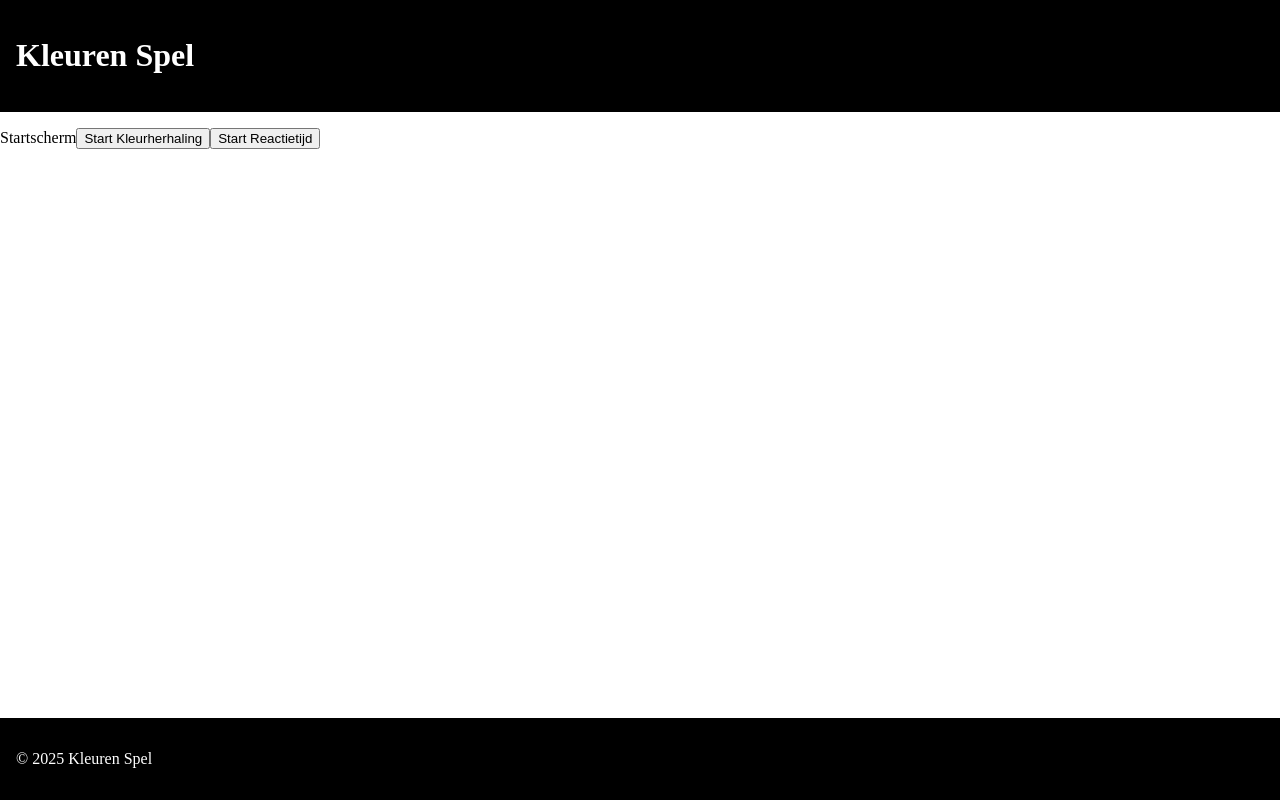
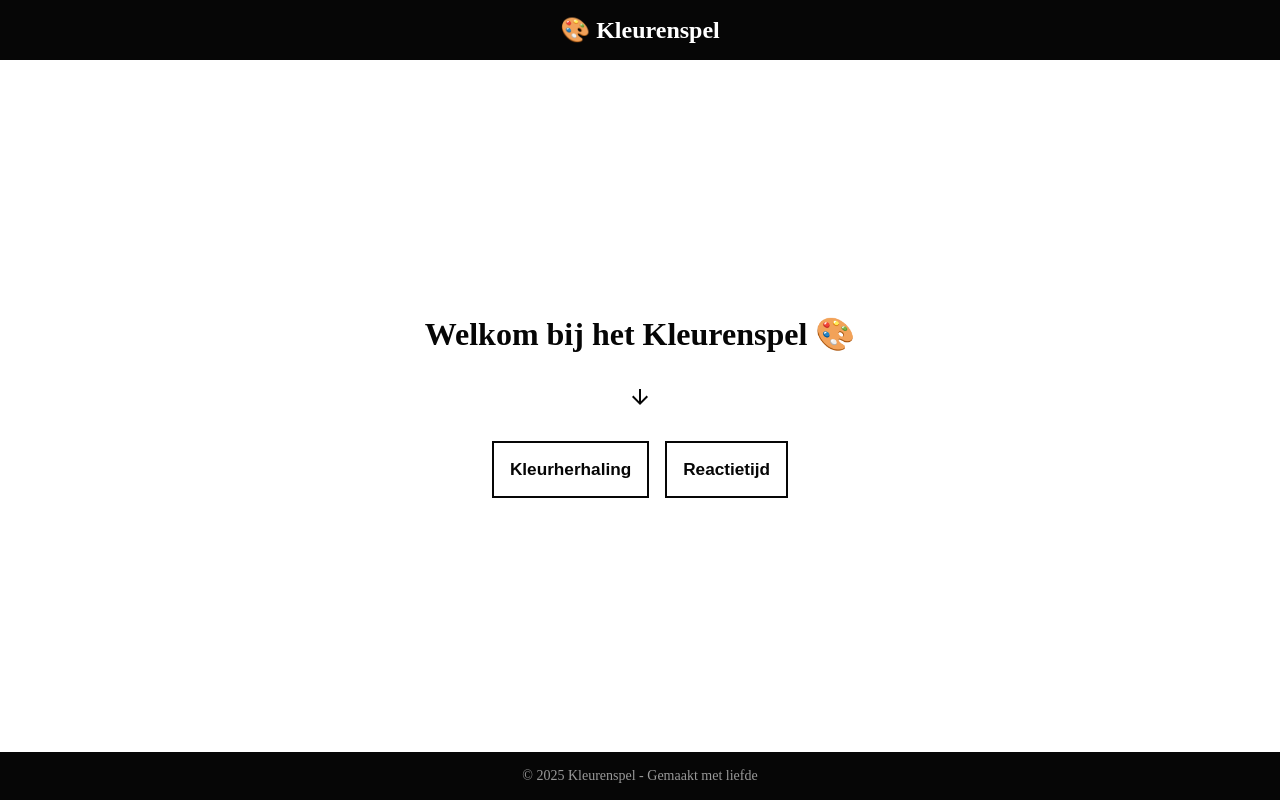
Before and after one commit to SafaT06/Webbio_KleurenSpel, a React (Create React App) app in the folder kleuren-spel/: page /startscherm in a window 1280 px wide. Built offline with nearby package versions, Linux system fonts and the light colour scheme.

Commit message:
Spel gekozen -> Kleurherhaling

```diff
--- a/kleuren-spel/src/components/General/Footer.jsx
+++ b/kleuren-spel/src/components/General/Footer.jsx
@@ -3,9 +3,7 @@ import "../../css/General.css";
 function Footer() {
   return (
     <footer>
-      <p>
-        &copy; 2025 Kleuren Spel
-      </p>
+      <p>&copy; 2025 Kleurenspel - Gemaakt met liefde</p>
     </footer>
   );
 }
--- a/kleuren-spel/src/components/General/Header.jsx
+++ b/kleuren-spel/src/components/General/Header.jsx
@@ -1,9 +1,14 @@
 import "../../css/General.css";
+import { useNavigate } from "react-router-dom";
 
 function Header() {
+  const navigate = useNavigate();
+
   return (
-    <header className="header">
-      <h1>Kleuren Spel</h1>
+    <header>
+      <h1 onClick={() => navigate("/")} style={{ cursor: "pointer" }}>
+        🎨 Kleurenspel
+      </h1>
     </header>
   );
 }
--- a/kleuren-spel/src/components/General/StartScherm.jsx
+++ b/kleuren-spel/src/components/General/StartScherm.jsx
@@ -1,14 +1,24 @@
 import "../../css/General.css";
-
+import { ReactComponent as ArrowDown } from "../../ui/arrow_down.svg";
 import { useNavigate } from "react-router-dom";
 
 function StartScherm() {
-const navigate = useNavigate();
+  const navigate = useNavigate();
 
-  return <p>Startscherm
-    <button onClick={() => navigate("/kleurherhaling")}>Start Kleurherhaling</button>
-    <button onClick={() => navigate("/reactietijd")}>Start Reactietijd</button>
-  </p>;
+  return (
+    <div className="start-scherm">
+      <h2>Welkom bij het Kleurenspel 🎨</h2>
+      <ArrowDown />
+      <div className="game-buttons">
+        <button className="btn" onClick={() => navigate("/kleurherhaling")}>
+          Kleurherhaling
+        </button>
+        <button className="btn" onClick={() => navigate("/reactietijd")}>
+          Reactietijd
+        </button>
+      </div>
+    </div>
+  );
 }
 
 export default StartScherm;
--- a/kleuren-spel/src/components/KleurenSpel/KleurherhalingSpel.jsx
+++ b/kleuren-spel/src/components/KleurenSpel/KleurherhalingSpel.jsx
@@ -2,9 +2,9 @@ import "../../css/KleurenSpel.css";
 
 function KleurherhalingSpel() {
   return (
-    <section>
+    <div className="herhaling-scherm">
       <h2>Kleurherhaling</h2>
-    </section>
+    </div>
   );
 }
 
--- a/kleuren-spel/src/components/KleurenSpel/ReactietijdSpel.jsx
+++ b/kleuren-spel/src/components/KleurenSpel/ReactietijdSpel.jsx
@@ -2,9 +2,10 @@ import "../../css/KleurenSpel.css";
 
 function ReactietijdSpel() {
   return (
-    <section>
+    <div className="reactietijd-scherm">
       <h2>Kleur Reactietijd</h2>
-    </section>
+      <p>(NOT) Coming soon :)</p>
+    </div>
   );
 }
 
--- a/kleuren-spel/src/css/General.css
+++ b/kleuren-spel/src/css/General.css
@@ -1,16 +1,80 @@
-footer,
 header {
-  background: #000;
-  color: #fff;
-  padding: 1rem;
+  background: var(--color-carbon);
+  color: var(--color-white);
+  padding: 1rem 2rem;
+  display: flex;
+  align-items: center;
+  justify-content: center;
+}
+
+header h1 {
+  margin: 0;
+  font-size: 1.5rem;
 }
 
 footer {
-  width: 100%;
-  bottom: 0;
+  background: var(--color-carbon);
+  padding: 1rem 2rem;
+  text-align: center;
 }
 
-header {
-  width: 100%;
-  top: 0;
+footer p {
+  margin: 0;
+  font-size: 0.875rem;
+  color: #999;
 }
+
+.start-scherm {
+  display: flex;
+  flex-direction: column;
+  align-items: center;
+  justify-content: center;
+  height: 100%;
+  padding: 2rem;
+  text-align: center;
+  gap: 2rem;
+}
+
+.start-scherm h2 {
+  font-size: 2rem;
+  font-weight: 700;
+  color: var(--color-carbon);
+  margin: 0;
+}
+
+.start-scherm p {
+  margin: 0;
+}
+
+.game-buttons {
+  display: flex;
+  flex-wrap: wrap;
+  gap: 1rem;
+}
+
+.btn {
+  display: inline-flex;
+  align-items: center;
+  justify-content: center;
+  padding: 1rem;
+  font-size: 1.075rem;
+  border: 2px solid var(--color-carbon);
+  cursor: pointer;
+  transition: var(--transition);
+  font-weight: 550;
+}
+
+.btn {
+  background: var(--color-white);
+  color: var(--color-carbon);
+}
+
+.btn:hover {
+  background: var(--color-carbon);
+  color: var(--color-white);
+  transform: translateY(-2px);
+}
+
+.btn:active {
+  transform: translateY(0);
+}
--- a/kleuren-spel/src/css/index.css
+++ b/kleuren-spel/src/css/index.css
@@ -1,10 +1,22 @@
-*, *::before, *::after {
-  box-sizing: border-box;
+:root {
+  --color-carbon: #060606;
+  --color-white: #ffffff;
+  --color-background: #ffffff;
+  --color-text: #060606;
+  --color-border: #e0e0e0;
+
+  --transition: all 0.2s ease;
 }
 
 html, body, #root {
   height: 100%;
   margin: 0;
   padding: 0;
+  overflow-x: hidden;
+}
+
+body {
+  background: var(--color-background);
+  color: var(--color-text);
   overflow: hidden;
 }
--- a/kleuren-spel/src/css/kleurenSpel.css
+++ b/kleuren-spel/src/css/kleurenSpel.css
@@ -0,0 +1,15 @@
+.herhaling-scherm {
+  display: flex;
+  flex-direction: column;
+  align-items: center;
+  justify-content: center;
+  padding: 2rem;
+  text-align: center;
+}
+
+.reactietijd-scherm {
+  display: flex;
+  flex-direction: column;
+  align-items: center;
+  justify-content: center;
+}
```
Also changed, not shown: kleuren-spel/src/css/App.css (added), kleuren-spel/src/ui/arrow_down.svg (added).
